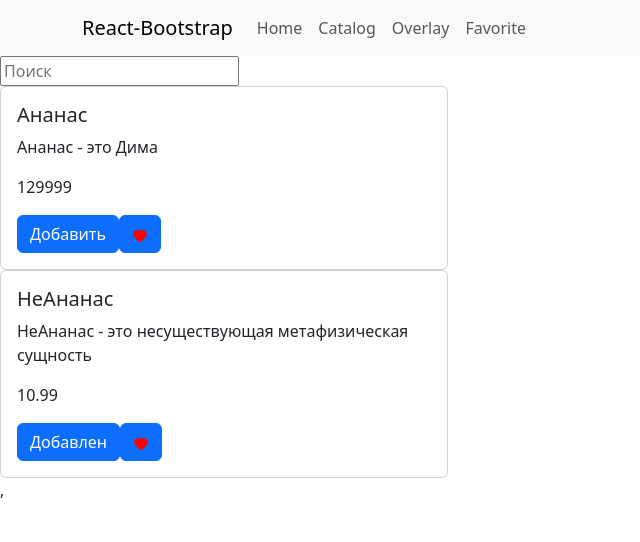
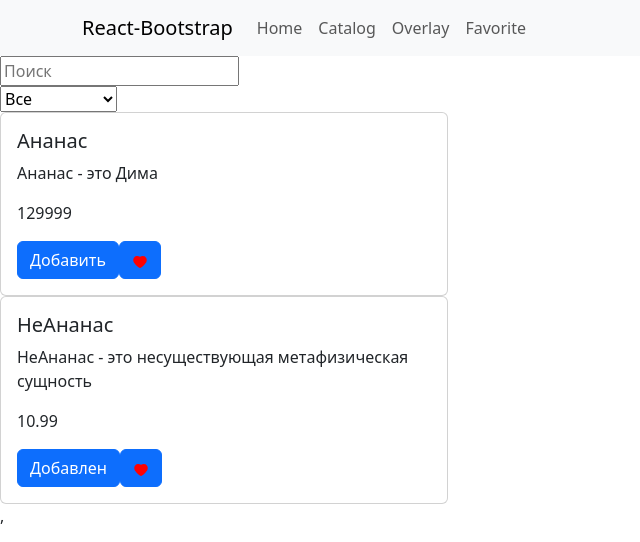
Before and after one commit to broGideon/Web, a React (Vite) app in the folder final-project/: page /cart in a window 1280 px wide. Shown: the top 542 px of the page, without its empty margins (0-640 px from the left). Built offline with nearby package versions, Linux system fonts and the light colour scheme; data requests are answered from the project's data file.

Commit message:
create filter

```diff
--- a/final-project/db.json
+++ b/final-project/db.json
@@ -5,6 +5,7 @@
       "id": "1",
       "name": "Ананас",
       "description": "Ананас - это Дима",
+      "category": "fruit",
       "price": "129999"
     },
     {
@@ -12,6 +13,7 @@
       "id": "2",
       "name": "НеАнанас",
       "description": "НеАнанас - это несуществующая метафизическая сущность",
+      "category": "notFruit",
       "price": "10.99"
     }
   ],
--- a/final-project/src/App.jsx
+++ b/final-project/src/App.jsx
@@ -15,6 +15,7 @@ const App = () => {
     const [overlayItems, setOverlayItems] = useState([]);
     const [search, setSearch] = useState("");
     const [favorite, setFavorite] = useState([]);
+    const [selectedCategory, setSelectedCategory] = useState('all');
 
     useEffect(() => {
         async function axiosData() {
--- a/final-project/src/components/CardItem.jsx
+++ b/final-project/src/components/CardItem.jsx
@@ -1,11 +1,14 @@
 // eslint-disable-next-line no-unused-vars
-import React from "react";
+import React, {useState} from "react";
 import "./card-item.css";
 
 import Item from "./Item";
 import axios from "axios";
 
 const CardItem = (props) => {
+
+    const [selectedCategory, setSelectedCategory] = useState('all');
+
     const onAddOverlay = (obj) => {
         try{
             if(props.overlayItems.find(item => Number(item.id) === Number(obj.id))){
@@ -40,13 +43,25 @@ const CardItem = (props) => {
         props.setSearch(inputValue.target.value);
     }
 
+    const filteredItems = props.item.filter(item => selectedCategory === 'all' || item.category === selectedCategory );
+
+    const handleCategoryChange = (event) => { setSelectedCategory(event.target.value); };
+
     return (
         <div>
             <div>
                 <input onChange={onSearch} placeholder="Поиск"/>
             </div>
+            <div>
+                <select onChange={handleCategoryChange}>
+                    <option value="all">Все</option>
+                    <option value="fruit">Фрукты</option>
+                    <option value="notFruit">Не фрукты</option>
+                    <option value="category3">Категория 3</option>
+                </select>
+            </div>
             {
-                props.item
+                filteredItems
                     .filter(
                         item => item.name.toLowerCase().includes(props.search.toLowerCase())
                     )
```
Lines whose indentation alone changed are shown as unchanged.
